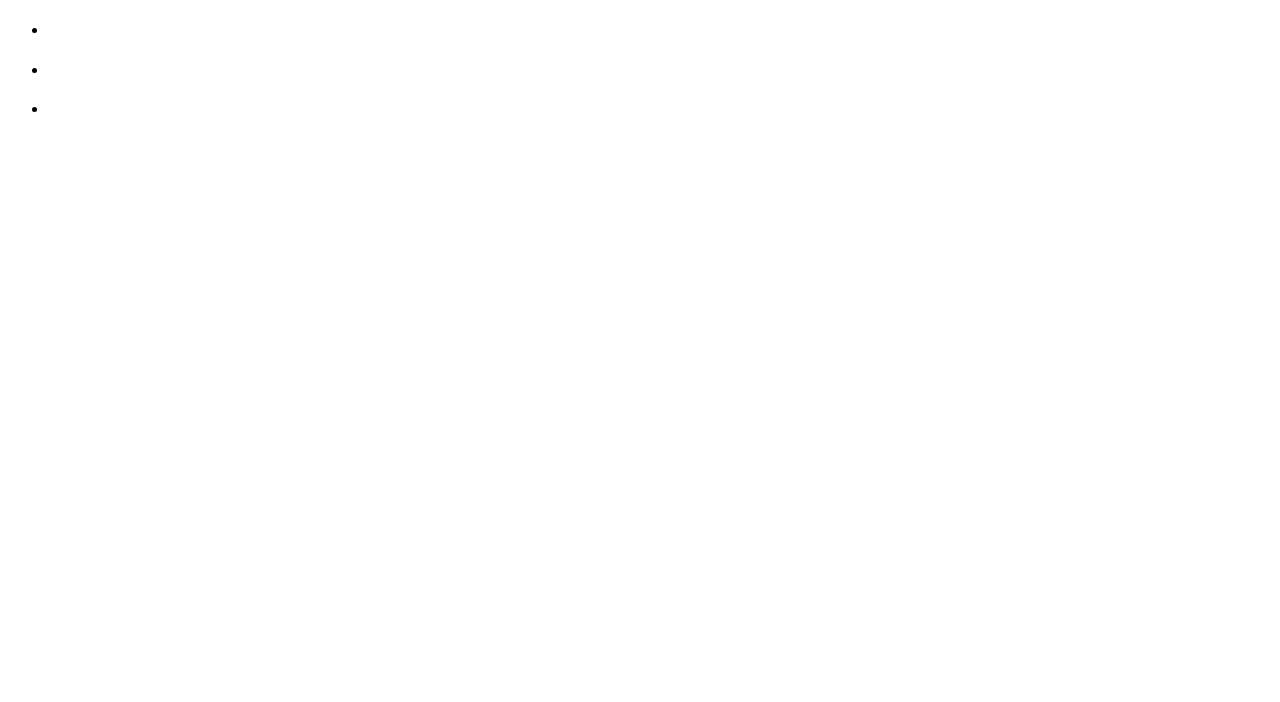
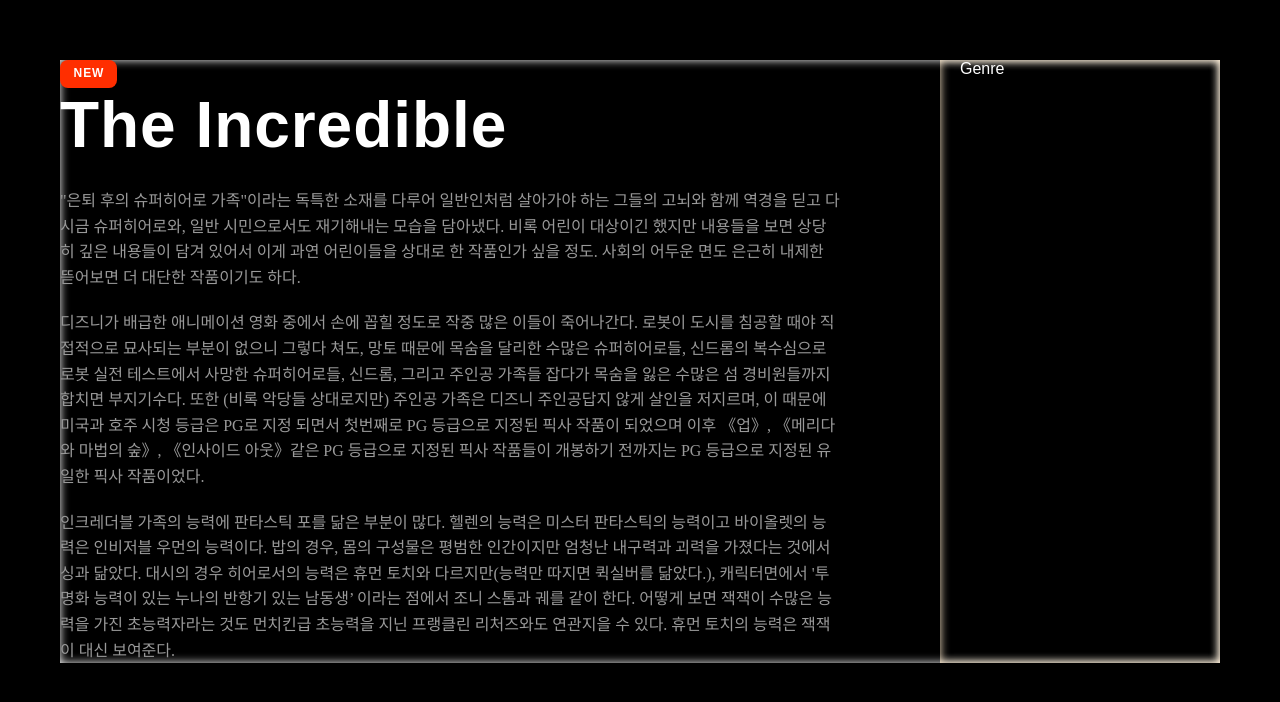
Before and after one commit to GeonWoo-LPS/incredible, a plain HTML site: page index.html in a window 1280 px wide. Drawn offline with Linux system fonts and the light colour scheme.

Commit message:
main 부분 택스트 작업

```diff
--- a/index.html
+++ b/index.html
@@ -4,19 +4,61 @@
         <meta charset="UTF-8" />
         <meta name="viewport" content="width=device-width, initial-scale=1.0" />
         <title>The Incredible</title>
+        <link rel="stylesheet" href="./style.css" />
     </head>
     <body>
         <div class="l_wrapper">
             <div class="contents">
                 <main class="main">
-                    <h1></h1>
-                    <p></p>
+                    <h1>The Incredible</h1>
+                    <div class="main_text">
+                        <p>
+                            "은퇴 후의 슈퍼히어로 가족"이라는 독특한 소재를
+                            다루어 일반인처럼 살아가야 하는 그들의 고뇌와 함께
+                            역경을 딛고 다시금 슈퍼히어로와, 일반 시민으로서도
+                            재기해내는 모습을 담아냈다. 비록 어린이 대상이긴
+                            했지만 내용들을 보면 상당히 깊은 내용들이 담겨
+                            있어서 이게 과연 어린이들을 상대로 한 작품인가 싶을
+                            정도. 사회의 어두운 면도 은근히 내제한 뜯어보면 더
+                            대단한 작품이기도 하다.
+                        </p>
+                        <p>
+                            디즈니가 배급한 애니메이션 영화 중에서 손에 꼽힐
+                            정도로 작중 많은 이들이 죽어나간다. 로봇이 도시를
+                            침공할 때야 직접적으로 묘사되는 부분이 없으니 그렇다
+                            쳐도, 망토 때문에 목숨을 달리한 수많은 슈퍼히어로들,
+                            신드롬의 복수심으로 로봇 실전 테스트에서 사망한
+                            슈퍼히어로들, 신드롬, 그리고 주인공 가족들 잡다가
+                            목숨을 잃은 수많은 섬 경비원들까지 합치면
+                            부지기수다. 또한 (비록 악당들 상대로지만) 주인공
+                            가족은 디즈니 주인공답지 않게 살인을 저지르며, 이
+                            때문에 미국과 호주 시청 등급은 PG로 지정 되면서
+                            첫번째로 PG 등급으로 지정된 픽사 작품이 되었으며
+                            이후 《업》, 《메리다와 마법의 숲》, 《인사이드
+                            아웃》같은 PG 등급으로 지정된 픽사 작품들이 개봉하기
+                            전까지는 PG 등급으로 지정된 유일한 픽사 작품이었다.
+                        </p>
+                        <p>
+                            인크레더블 가족의 능력에 판타스틱 포를 닮은 부분이
+                            많다. 헬렌의 능력은 미스터 판타스틱의 능력이고
+                            바이올렛의 능력은 인비저블 우먼의 능력이다. 밥의
+                            경우, 몸의 구성물은 평범한 인간이지만 엄청난
+                            내구력과 괴력을 가졌다는 것에서 싱과 닮았다. 대시의
+                            경우 히어로서의 능력은 휴먼 토치와 다르지만(능력만
+                            따지면 퀵실버를 닮았다.), 캐릭터면에서 '투명화
+                            능력이 있는 누나의 반항기 있는 남동생’ 이라는 점에서
+                            조니 스톰과 궤를 같이 한다. 어떻게 보면 잭잭이
+                            수많은 능력을 가진 초능력자라는 것도 먼치킨급
+                            초능력을 지닌 프랭클린 리처즈와도 연관지을 수 있다.
+                            휴먼 토치의 능력은 잭잭이 대신 보여준다.
+                        </p>
+                    </div>
                 </main>
                 <aside class="sidebar">
                     <ul>
                         <li>
                             <section>
-                                <h2></h2>
+                                <h2>Genre</h2>
                                 <div class="genre-box"></div>
                             </section>
                         </li>
--- a/style.css
+++ b/style.css
@@ -5,7 +5,7 @@ body, ul, p {
 }
 
 li {
-    list-style: none;
+    list-style-type: none;
 }
 
 h1, h2 {
@@ -13,3 +13,68 @@ h1, h2 {
     font-size: unset;
     font-weight: unset;
 }
+
+/* Typography */
+:root {
+    font-family: 'arial';
+    /* word-break: keep-all;
+    overflow-wrap: break-word; */
+}
+
+/* Component */
+body {
+    background-color: black;
+}
+
+.contents {
+    margin: 60px;
+    box-shadow: inset 0 0 10px white;
+    display: flex;
+    gap: 100px;
+    color: white;
+}
+
+.main {
+    flex-basis: 0;
+    flex-grow: 1;
+    min-width: 0;
+}
+
+.main h1::before {
+    content: 'NEW';
+    display: block;
+    font-size: 12px;
+    background-color: #FF2E00;
+    width: 57px;
+    height: 28px;
+    text-align: center;
+    line-height: 26px;
+    border-radius: 8px;
+}
+
+.main h1 {
+    font-size: 64px;
+    font-weight: bold;
+    margin-bottom: 26px;
+    letter-spacing: 0.015em;
+    text-indent: 0.015em;
+}
+
+.main_text {
+    display: flex;
+    flex-direction: column;
+    gap: 20px;
+}
+
+.main_text p {
+    font-size: 16px;
+    font-family: 'Noto Sans KR';
+    line-height: 1.6;
+    color: #999999;
+}
+
+.sidebar {
+    min-width: 240px;
+    padding: 0 20px;
+    box-shadow: inset 0 0 10px blanchedalmond;
+}
```
